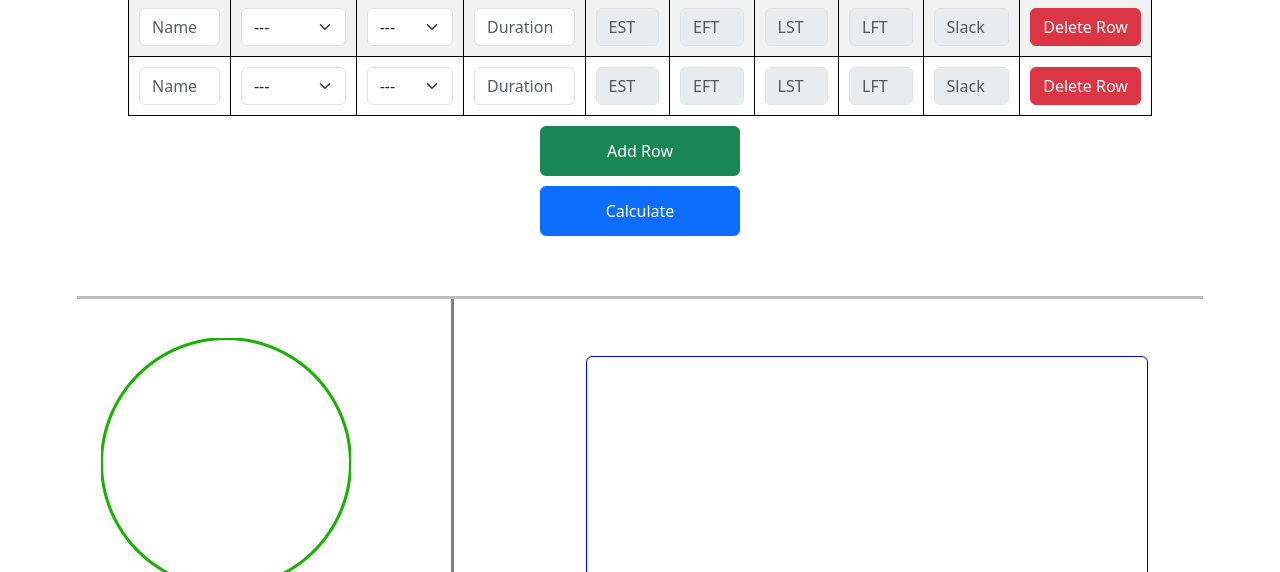
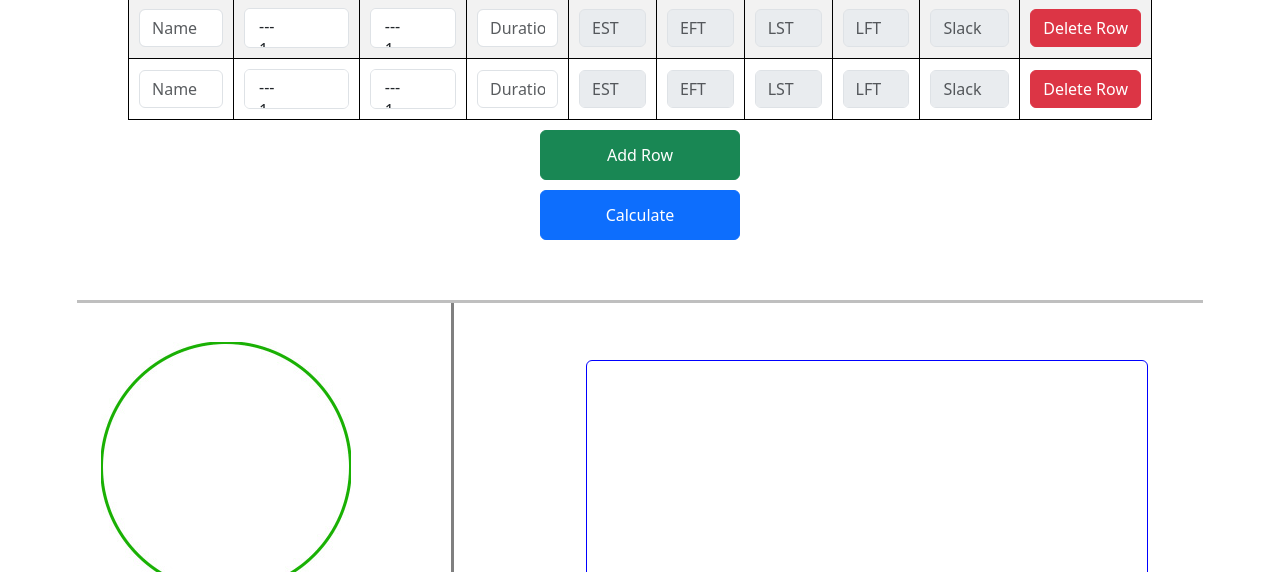
Before and after one commit to tomrosemm/Critical-Path-Calculator, a plain HTML site: page _graph_testing.html in a window 1280 px wide. Shown: the part 228-800 px from the top of the page. Drawn offline with nearby package versions, Linux system fonts and the light colour scheme; a script that the page names is missing.

Commit message:
global updates to small things

```diff
--- a/_graph_testing.html
+++ b/_graph_testing.html
@@ -63,7 +63,7 @@
           <input type="text" article class="form-control" placeholder="Name">
         </td>
         <td>
-          <select class="form-select">
+          <select class="form-select presuc-input" multiple>
             <option>---</option>
             <option>1</option>
             <option>2</option>
@@ -71,14 +71,14 @@
           </select>
         </td>
         <td>
-          <select class="form-select">
+          <select class="form-select presuc-input" multiple>
             <option>---</option>
             <option>1</option>
             <option>2</option>
             <option>3</option>
           </select>
         </td>
-        <td><input type="text" class="form-control" placeholder="Duration"></td>
+        <td><input type="text" class="form-control" placeholder="Duration" size="6"></td>
         <td><input type="text" class="form-control" placeholder="EST" disabled></td>
         <td><input type="text" class="form-control" placeholder="EFT" disabled></td>
         <td><input type="text" class="form-control" placeholder="LST" disabled></td>
@@ -91,7 +91,7 @@
           <input type="text" article class="form-control" placeholder="Name">
         </td>
         <td>
-          <select class="form-select">
+          <select class="form-select presuc-input" multiple>
             <option>---</option>
             <option>1</option>
             <option>2</option>
@@ -99,14 +99,14 @@
           </select>
         </td>
         <td>
-          <select class="form-select">
+          <select class="form-select presuc-input" multiple>
             <option>---</option>
             <option>1</option>
             <option>2</option>
             <option>3</option>
           </select>
         </td>
-        <td><input type="text" class="form-control" placeholder="Duration"></td>
+        <td><input type="text" class="form-control" placeholder="Duration" size="6"></td>
         <td><input type="text" class="form-control" placeholder="EST" disabled></td>
         <td><input type="text" class="form-control" placeholder="EFT" disabled></td>
         <td><input type="text" class="form-control" placeholder="LST" disabled></td>
--- a/mainScript.js
+++ b/mainScript.js
@@ -1,10 +1,11 @@
-// Delete Row Button
+// Delete Row Function
 
 function deleteRow(r) {
     var i = r.parentNode.parentNode.rowIndex;
     document.getElementById("myTable").deleteRow(i);
 }
 
+// Add Row Function
 $(document).ready(function(){
 
     function addNewRow() {
@@ -12,7 +13,7 @@ $(document).ready(function(){
         newRow.append('<td><input type="text" article class="form-control" placeholder="Name"></td>');
         newRow.append('<td><select class="form-select presuc-input" placeholder="Predecessors" multiple><option>---</option><option>1</option><option>2</option><option>3</option></select></td>');
         newRow.append('<td><select class="form-select presuc-input" placeholder="Successors" multiple><option>---</option><option>1</option><option>2</option><option>3</option></select></td>');
-        newRow.append('<td><input type="text" class="form-control" placeholder="Duration"></td>');
+        newRow.append('<td><input type="text" class="form-control" placeholder="Duration" size="6"></td>');
         newRow.append('<td><input type="text" class="form-control" placeholder="EST" disabled></td>');
         newRow.append('<td><input type="text" class="form-control" placeholder="EFT" disabled></td>');
         newRow.append('<td><input type="text" class="form-control" placeholder="LST" disabled></td>');
```
Also changed, not shown: _data_testing.html (+1 -1 lines), index.html (+6 -6 lines).
